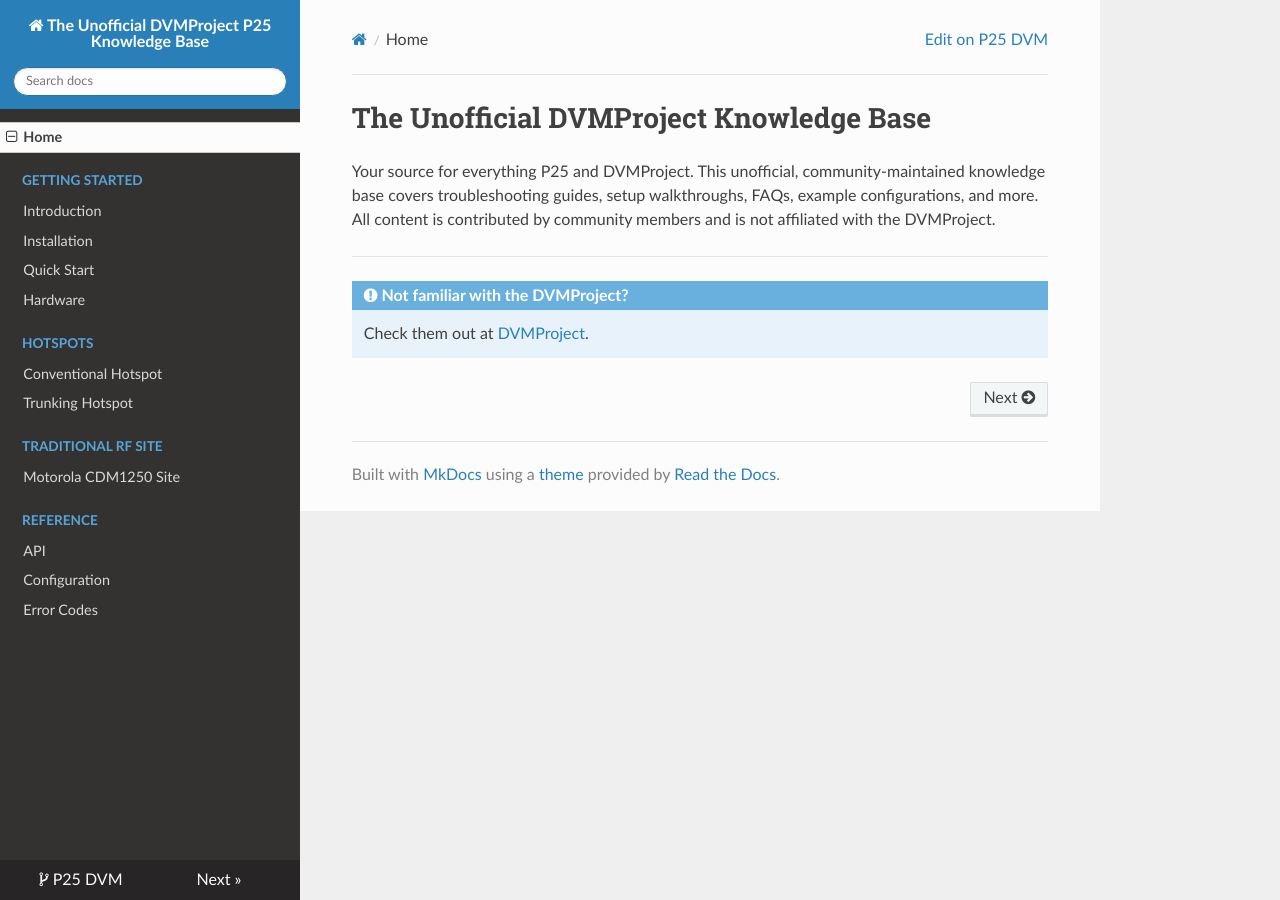
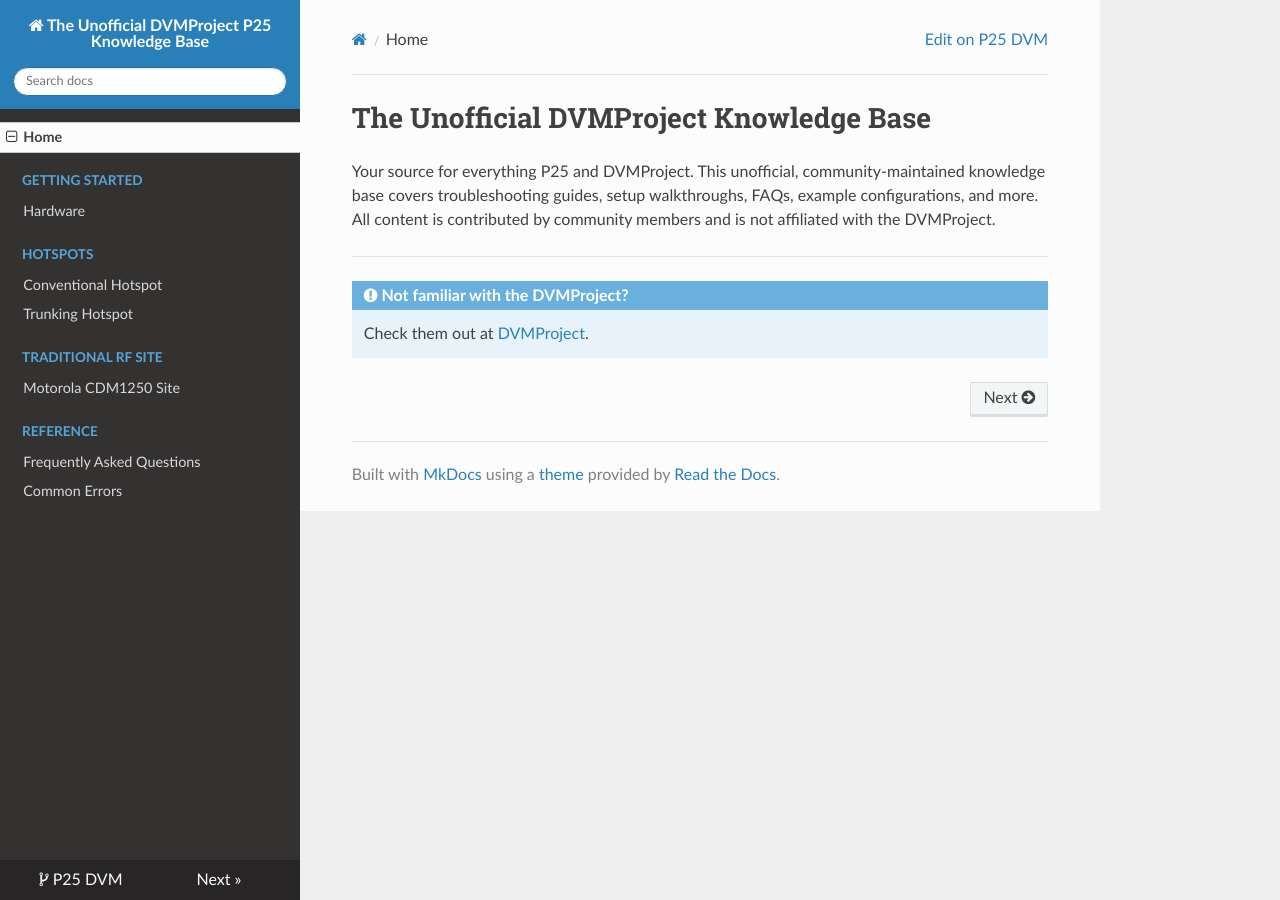
Before and after one commit to p25-dvm/p25-dvm.github.io, an MkDocs documentation site: the page built from docs/index.md, in a window 1280 px wide. Built offline with MkDocs 1.6.1, drawn with Linux system fonts in a browser that asks for light colours; nearby versions of some CDN libraries.

Commit message:
Update mkdocs.yml

```diff
--- a/mkdocs.yml
+++ b/mkdocs.yml
@@ -22,28 +22,18 @@
     - content.code.copy
     - content.code.annotate
 
-#extra_css:
-#  - stylesheets/dracula.css
-
-#extra_javascript:
-#  - javascripts/hacker.js
-
 nav:
   - Home: index.md
   - Getting Started:
-      - Introduction: getting-started/introduction.md
-      - Installation: getting-started/installation.md
-      - Quick Start: getting-started/quickstart.md
-  - Hardware: hardware/hardware.md
+      - Hardware: hardware/hardware.md
   - Hotspots:
       - Conventional Hotspot: conventional-hotspot/conventional-hotspot.md
       - Trunking Hotspot: trunking-hotspot/trunking-hotspot.md
   - Traditional RF Site:
       - Motorola CDM1250 Site: traditional-rf-site/motorola-cdm1250-site.md
   - Reference:
-      - API: reference/api.md
-      - Configuration: reference/configuration.md
-      - Error Codes: reference/errors.md
+      - Frequently Asked Questions: reference/faq.md
+      - Common Errors: reference/common-errors.md
 
 markdown_extensions:
   - pymdownx.highlight:
```
